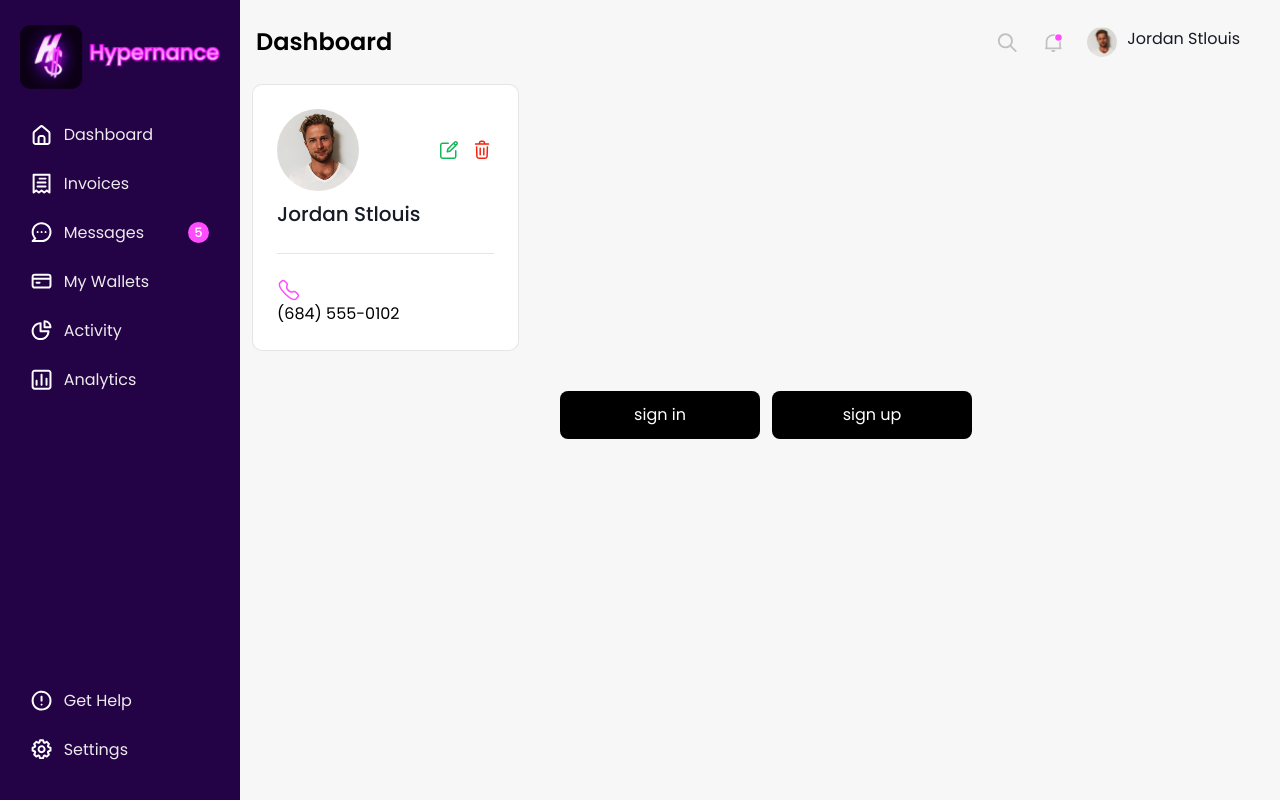
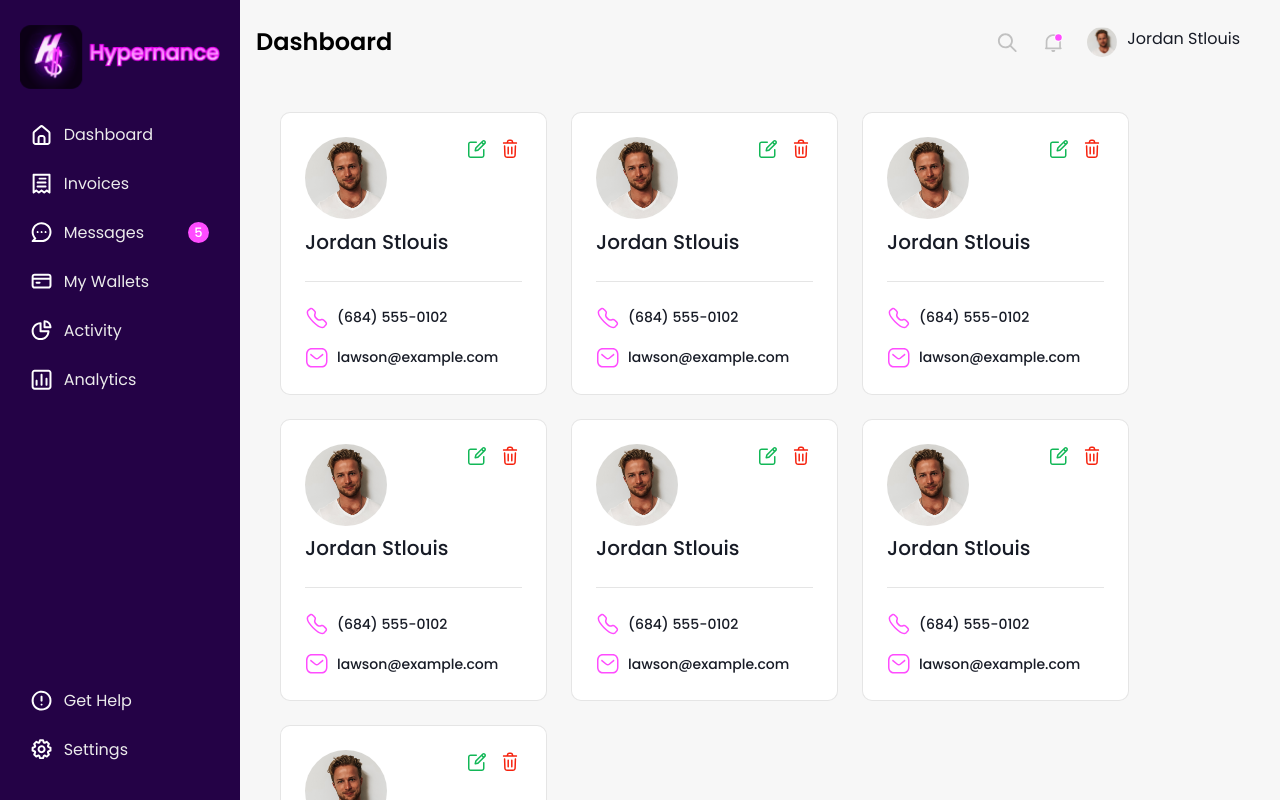
Before and after one commit to deepak9875/hypernance, a React (Create React App) app: page / in a window 1280 px wide. Built offline with nearby package versions, Linux system fonts and the light colour scheme.

Commit message:
make some change

```diff
--- a/src/Dashboard.jsx
+++ b/src/Dashboard.jsx
@@ -1,26 +1,13 @@
 import React from "react";
-import { Link } from "react-router-dom";
 import AllUserCards from "./components/user/AllUserCards";
 import Layout from "./components/common/Layout";
-import AllDashboard from "./components/dashboard/AllDashboard";
+// import AllDashboard from "./components/dashboard/AllDashboard";
 
 const Dashboard = () => {
   return (
     <Layout>
       {/* <AllDashboard /> */}
       <AllUserCards />
-      <div className="flex gap-3 justify-center mt-10">
-        <Link to={`/signin`}>
-          <button className="w-[200px] h-[48px] rounded-lg bg-black text-white">
-            sign in
-          </button>
-        </Link>
-        <Link to={`/signup`}>
-          <button className="w-[200px] h-[48px] rounded-lg bg-black text-white">
-            sign up
-          </button>
-        </Link>
-      </div>
     </Layout>
   );
 };
--- a/src/components/user/AllUserCards.jsx
+++ b/src/components/user/AllUserCards.jsx
@@ -3,7 +3,13 @@ import UserCard from "./UserCard";
 
 const AllUserCards = () => {
   return (
-    <div>
+    <div className="flex flex-wrap px-7 overflow-auto py-7 h-full gap-6">
+      <UserCard />
+      <UserCard />
+      <UserCard />
+      <UserCard />
+      <UserCard />
+      <UserCard />
       <UserCard />
     </div>
   );
--- a/src/components/user/UserCard.jsx
+++ b/src/components/user/UserCard.jsx
@@ -1,31 +1,44 @@
 import React from "react";
 import userImg from "../assets/img/user-img.png";
-import { CallIcon, DeleteIcon, EditIcon } from "../common/icon";
+import { CallIcon, DeleteIcon, EditIcon, MailIcon } from "../common/icon";
 const UserCard = () => {
   return (
     <div className="max-w-[267px] rounded-[10px] w-full p-6 bg-white border border-[rgba(0,0,0,0.10)]">
-      <div className="flex justify-between">
+      <div className="flex justify-between items-start">
         <img
           className="w-[82px] h-[82px] rounded-[50%] "
           src={userImg}
           alt="user img"
         />
         <span className="flex items-center gap-3 ">
-          <EditIcon />
-          <DeleteIcon />
+          <span className="cursor-pointer">
+            <EditIcon />
+          </span>
+          <span className="cursor-pointer">
+            <DeleteIcon />
+          </span>
         </span>
       </div>
       <p className="text-[20px] mt-[7.5px] font-medium leading-normal text-[#171B26] font-poppins">
         Jordan Stlouis
       </p>
       <div className="w-full h-[1px] my-6 bg-black/10"></div>
-      <div>
-        <span>
+      <a href="#" className="flex cursor-pointer items-center gap-2">
+        <span className="">
           <CallIcon />
         </span>
-        <span className="">(684) 555-0102</span>
-      </div>
-      <div></div>
+        <span className="text-[14px] font-medium leading-normal text-[#171B26]">
+          (684) 555-0102
+        </span>
+      </a>
+      <a href="#" className="flex items-center cursor-pointer mt-4 gap-2">
+        <span className="cursor-pointer">
+          <MailIcon />
+        </span>
+        <span className="text-[14px] font-medium leading-normal text-[#171B26]">
+          lawson@example.com
+        </span>
+      </a>
     </div>
   );
 };
--- a/src/index.css
+++ b/src/index.css
@@ -57,7 +57,7 @@ body {
 }
 /* width */
 ::-webkit-scrollbar {
-  width: 10px;
+  width: 5px;
   border-radius: 10px;
 }
 
```
